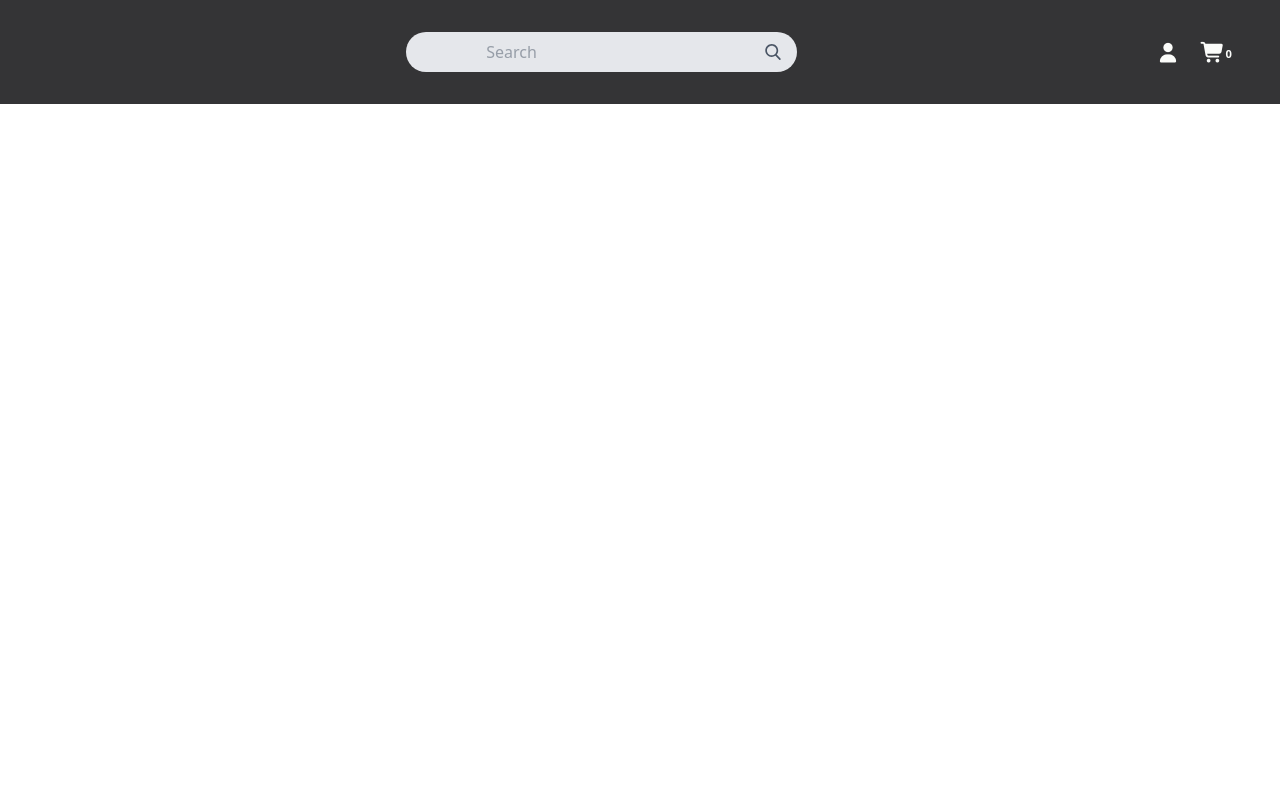
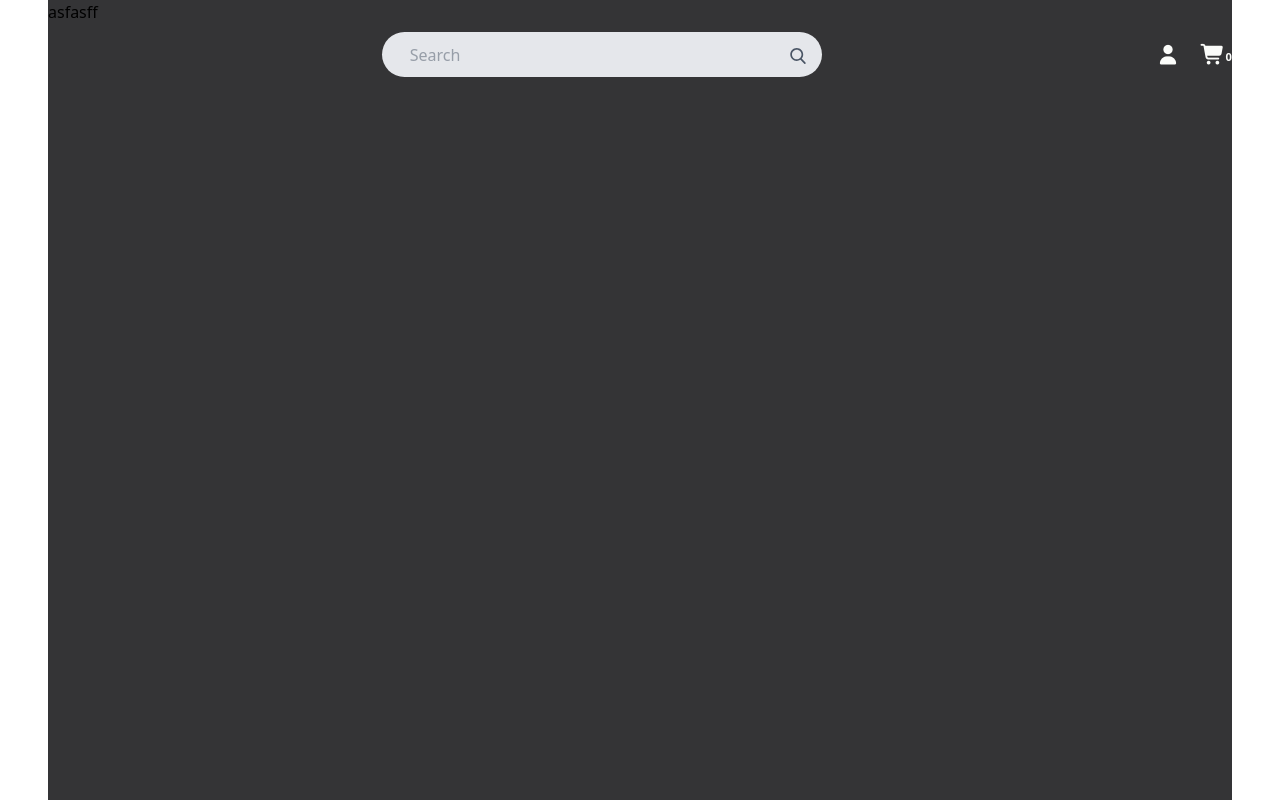
Before and after one commit to alyyissa/ProLocker, a React app in the folder frontend/: page / in a window 1280 px wide. Built offline with nearby package versions, Linux system fonts and the light colour scheme; the HTML template or start-up script is replaced by a standard one.

Commit message:
Added the hero as an outlet in the main page

```diff
--- a/frontend/src/App.jsx
+++ b/frontend/src/App.jsx
@@ -11,7 +11,6 @@ function App() {
 
       <Route element={<MainLayout/>}>
         <Route path='/' element={<Home/>}/>
-
       </Route>
 
     </Routes>
--- a/frontend/src/components/Navbar.jsx
+++ b/frontend/src/components/Navbar.jsx
@@ -3,12 +3,12 @@ import {Link } from "react-router-dom"
 
 const Navbar = () => {
   return (
-    <div className='w-full px-3 sm:px-4 md:px-11 lg:px-13 xl:px-12 2xl:px-16 bg-cocoprimary fixed top-0 py-8'>
+    <div className='w-full px-3 sm:px-4 md:px-11 lg:px-13 xl:px-12 2xl:px-16 bg-transparent hover:bg-cocoprimary fixed top-0 py-8'>
         <div className='flex flex-row items-center justify-between'>
           <img src="" alt="" />
           <div className="relative text-gray-600">
-            <input type="search" name="serch" placeholder="Search" className=" h-10 px-20 py-5 rounded-full text-md focus:outline-none bg-gray-200"/>
-            <button type="submit" className="absolute right-0 top-0 mt-3 mr-4">
+            <input type="search" name="serch" placeholder="Search" className="pl-7 h-[45px] w-[440px] py-5 rounded-full text-md focus:outline-none bg-gray-200"/>
+            <button type="submit" className="absolute right-0 top-0 mt-4 mr-4">
               <svg className="h-4 w-4 fill-current" version="1.1" id="Capa_1" x="0px" y="0px" viewBox="0 0 56.966 56.966" width="512px" height="512px">
                 <path d="M55.146,51.887L41.588,37.786c3.486-4.144,5.396-9.358,5.396-14.786c0-12.682-10.318-23-23-23s-23,10.318-23,23  s10.318,23,23,23c4.761,0,9.298-1.436,13.177-4.162l13.661,14.208c0.571,0.593,1.339,0.92,2.162,0.92  c0.779,0,1.518-0.297,2.079-0.837C56.255,54.982,56.293,53.08,55.146,51.887z M23.984,6c9.374,0,17,7.626,17,17s-7.626,17-17,17  s-17-7.626-17-17S14.61,6,23.984,6z"/>
               </svg>
--- a/frontend/src/components/home/Hero.jsx
+++ b/frontend/src/components/home/Hero.jsx
@@ -2,8 +2,9 @@ import React from 'react'
 import './hero.css'
 const Hero = () => {
   return (
-    <>
-    </>
+    <div className='h-screen bg-cocoprimary'>
+      asfasff
+    </div>
   )
 }
 
--- a/frontend/src/components/layouts/MainLayout.jsx
+++ b/frontend/src/components/layouts/MainLayout.jsx
@@ -1,13 +1,14 @@
   import React, { Children } from 'react'
   import Navbar from '../Navbar'
   import Footer from '../Footer'
+import { Outlet } from 'react-router-dom'
 
-const MainLayout = ({children}) => {
+  const MainLayout = () => {
     return (
       <>
           <Navbar />
               <main className='px-3 sm:px-4 md:px-11 lg:px-13 xl:px-12 2xl:px-16 max-w-7xl'>
-                {children}
+                  <Outlet />
               </main>
           <Footer />
       </>
```
Lines whose indentation alone changed are shown as unchanged.
